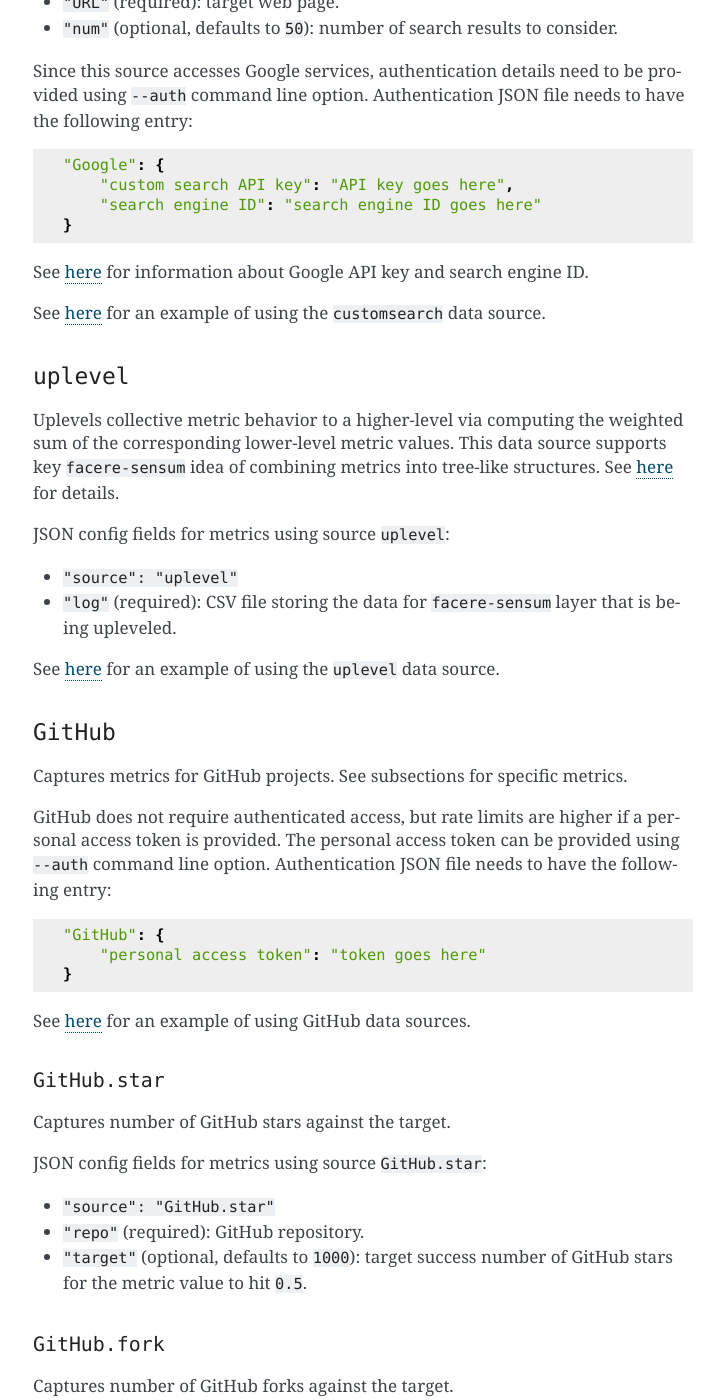
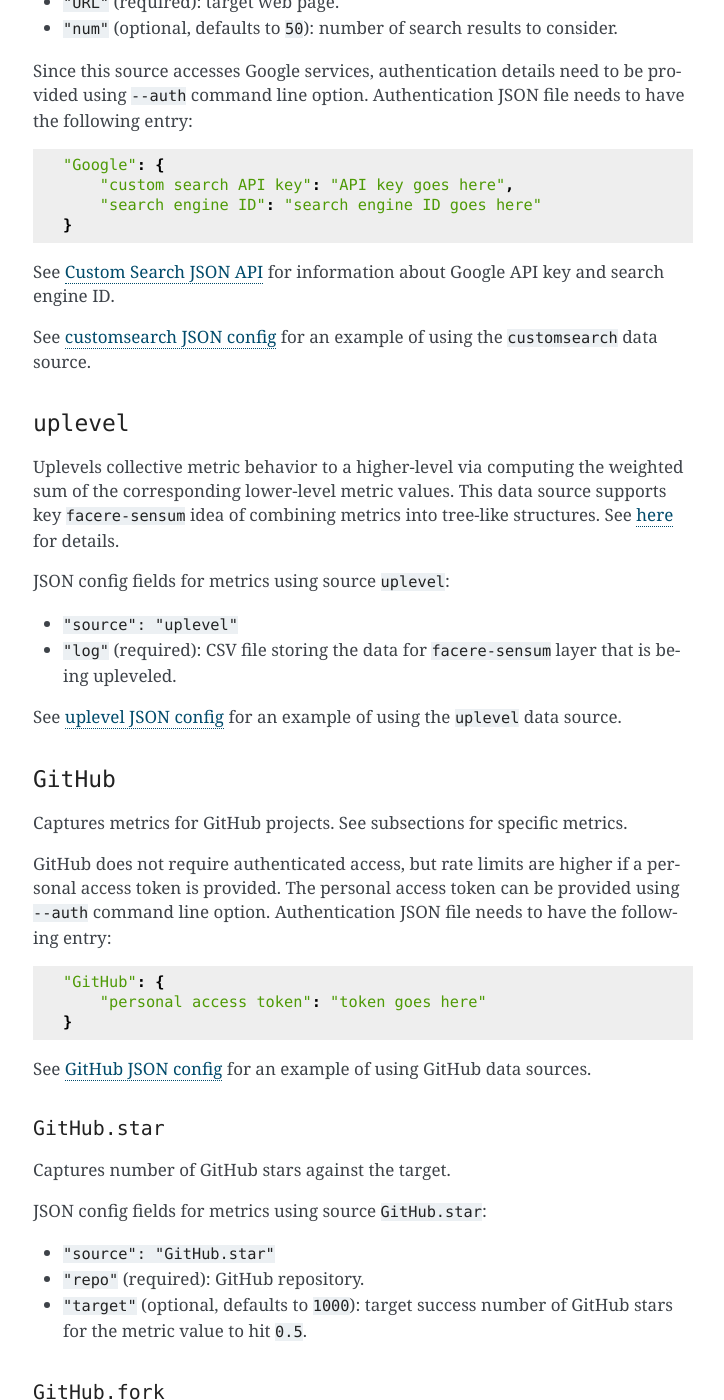
Before and after one commit to lunarserge/facere-sensum, a Sphinx documentation site: the page built from doc/sources.rst, in a window 1280 px wide and 1400 px high, scrolled down 838 px. Shown: the whole window, without its empty margins (387-1111 px from the left). Built offline with Sphinx 7.4.7, drawn with Linux system fonts in a browser that asks for light colours.

Commit message:
cleanup sphinx warnings and added sphinx dry runs in CI (#29)

```diff
--- a/doc/examples.rst
+++ b/doc/examples.rst
@@ -22,7 +22,7 @@
 
 Together this produces the following hierarchy of metrics:
 
-.. image:: SEO-hierarchy.png
+.. image:: _static/SEO-hierarchy.png
 
 Step 2. Define Normalized Lowest-Level Metrics
 ==============================================
--- a/doc/sources.rst
+++ b/doc/sources.rst
@@ -39,9 +39,9 @@
         "search engine ID": "search engine ID goes here"
     }
 
-See `here <https://developers.google.com/custom-search/v1/overview>`_ for information about Google API key and search engine ID.
+See `Custom Search JSON API <https://developers.google.com/custom-search/v1/overview>`_ for information about Google API key and search engine ID.
 
-See `here <https://github.com/lunarserge/facere-sensum/tree/main/examples/config_customsearch.json>`_ for an example of using the ``customsearch`` data source.
+See `customsearch JSON config <https://github.com/lunarserge/facere-sensum/tree/main/examples/config_customsearch.json>`_ for an example of using the ``customsearch`` data source.
 
 ``uplevel``
 ===========
@@ -53,7 +53,7 @@
 * ``"source": "uplevel"``
 * ``"log"`` (required): CSV file storing the data for ``facere-sensum`` layer that is being upleveled.
 
-See `here <https://github.com/lunarserge/facere-sensum/tree/main/examples/config_uplevel.json>`_ for an example of using the ``uplevel`` data source.
+See `uplevel JSON config <https://github.com/lunarserge/facere-sensum/tree/main/examples/config_uplevel.json>`_ for an example of using the ``uplevel`` data source.
 
 ``GitHub``
 ==========
@@ -66,7 +66,7 @@
         "personal access token": "token goes here"
     }
 
-See `here <https://github.com/lunarserge/facere-sensum/tree/main/examples/config_github.json>`_ for an example of using GitHub data sources.
+See `GitHub JSON config <https://github.com/lunarserge/facere-sensum/tree/main/examples/config_github.json>`_ for an example of using GitHub data sources.
 
 ``GitHub.star``
 ---------------
```
Also changed, not shown: doc/_static/SEO-hierarchy.png (renamed from doc/SEO-hierarchy.png), 3 other files.
